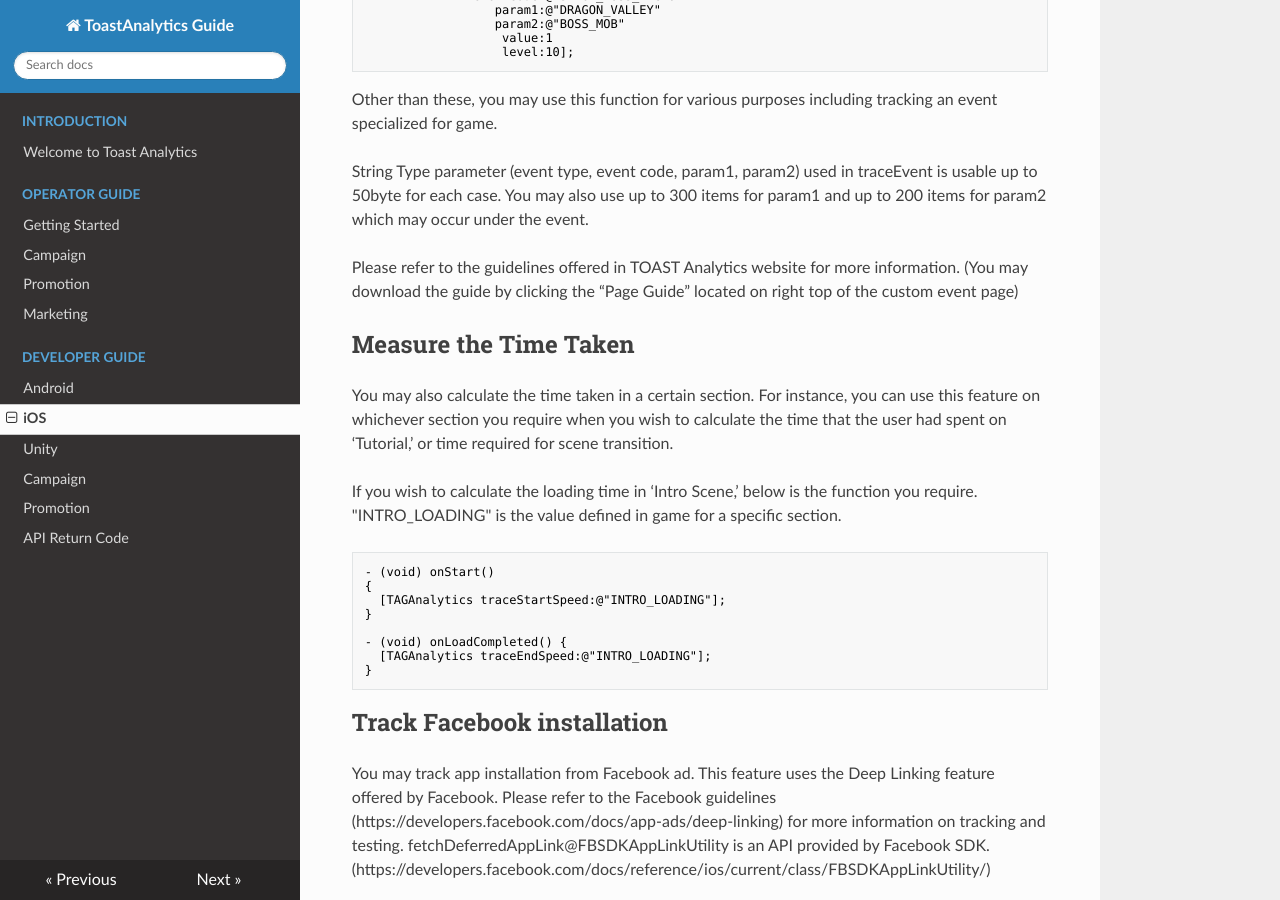
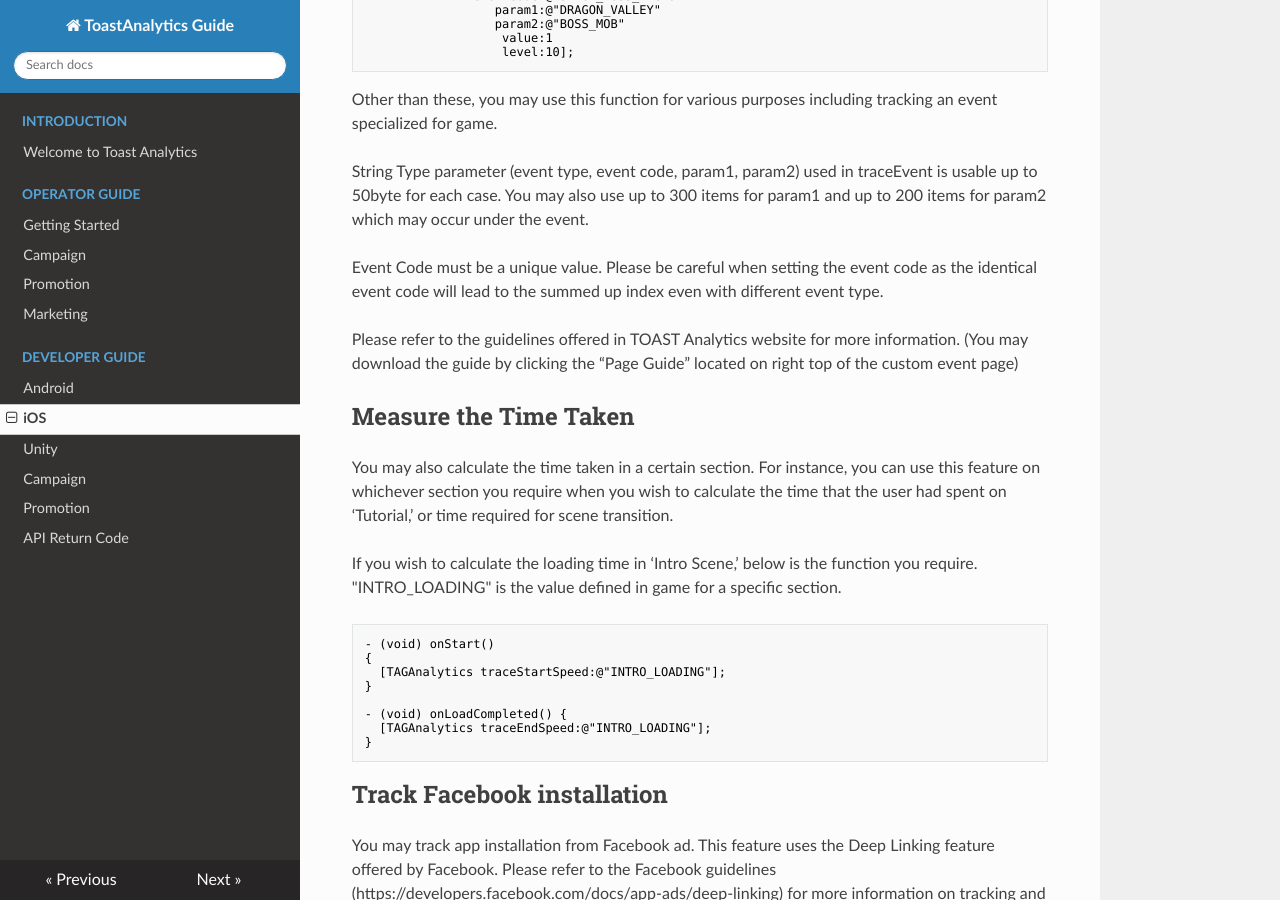
Before and after one commit to ToastAnalytics/ToastAnalytics_EN, an MkDocs documentation site: the page built from docs/Developer/5. iOS Developer Guide.md, in a window 1280 px wide and 900 px high, scrolled down 9177 px. Built offline with MkDocs 1.6.1, drawn with Linux system fonts in a browser that asks for light colours; nearby versions of some CDN libraries; old or Windows-style settings are respelled for this version of MkDocs.

Commit message:
Update 5. iOS Developer Guide.md

```diff
--- a/docs/Developer/5. iOS Developer Guide.md
+++ b/docs/Developer/5. iOS Developer Guide.md
@@ -363,6 +363,8 @@ Other than these, you may use this function for various purposes including track
 
 String Type parameter (event type, event code, param1, param2) used in traceEvent is usable up to 50byte for each case. You may also use up to 300 items for param1 and up to 200 items for param2 which may occur under the event.<br>
 
+Event Code must be a unique value. Please be careful when setting the event code as the identical event code will lead to the summed up index even with different event type.
+
 Please refer to the guidelines offered in TOAST Analytics website for more information. (You may download the guide by clicking the “Page Guide” located on right top of the custom event page)
 
 ## Measure the Time Taken
```
